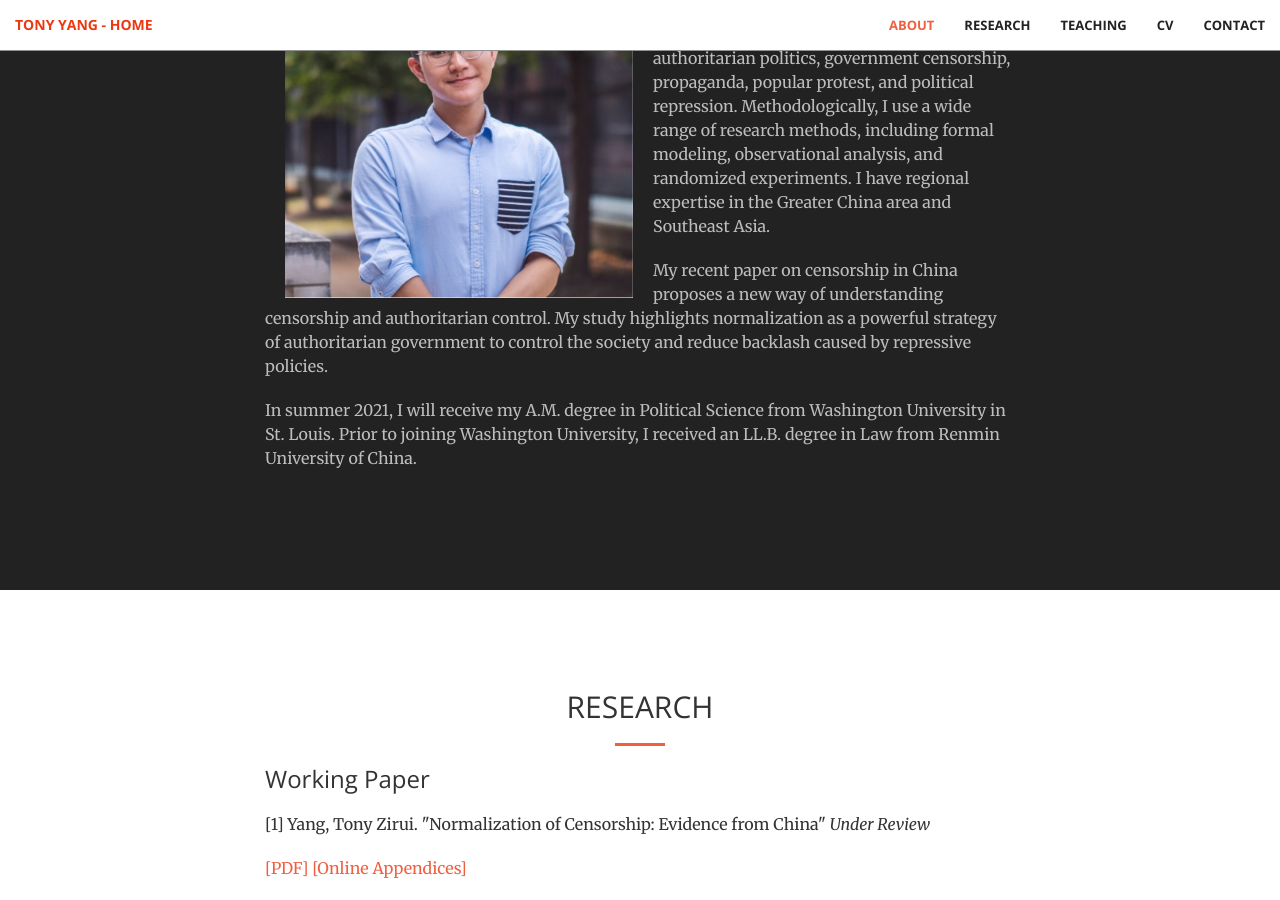
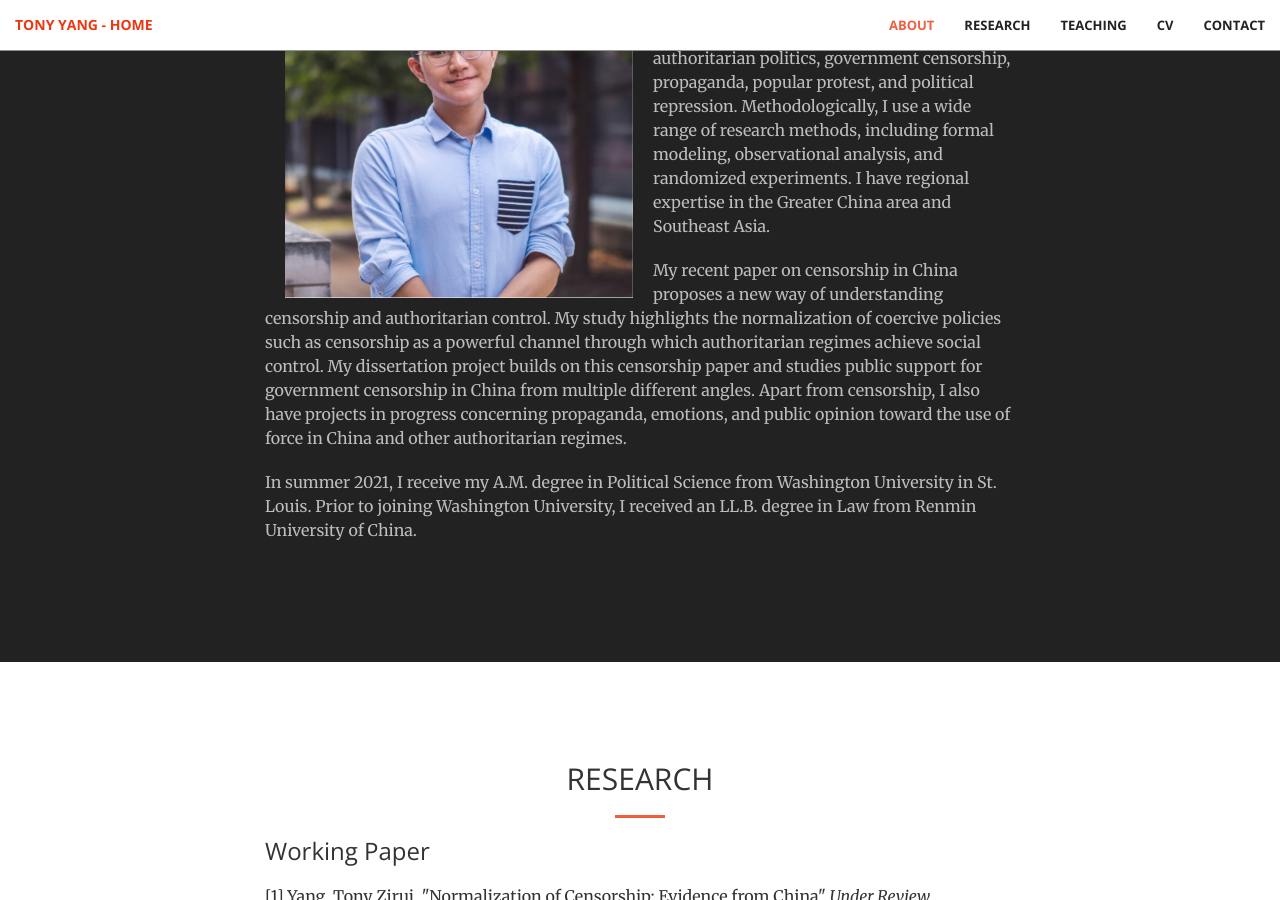
Before and after one commit to tonyhsfz/website, a Jekyll site: the page built from index.html, in a window 1280 px wide and 900 px high, scrolled down 1126 px. Built offline with Jekyll 4.4.1, drawn with Linux system fonts in a browser that asks for light colours.

Commit message:
Update Bio.html

```diff
--- a/_includes/Bio.html
+++ b/_includes/Bio.html
@@ -7,8 +7,8 @@
                 <p></p>
                 <img align="left" src="img/Yang.JPG" hspace="20"  width="348" height="348" >
                 <p class="text-faded">I am a fourth-year Ph.D. student in Political Science at <a href="https://polisci.wustl.edu/">Washington University in St. Louis</a>. I study comparative politics and political behavior. Specifically, I am interested in authoritarian politics, government censorship, propaganda, popular protest, and political repression. Methodologically, I use a wide range of research methods, including formal modeling, observational analysis, and randomized experiments. I have regional expertise in the Greater China area and Southeast Asia.</p>
-                <p class="text-faded">My recent paper on censorship in China proposes a new way of understanding censorship and authoritarian control. My study highlights normalization as a powerful strategy of authoritarian government to control the society and reduce backlash caused by repressive policies.</p>
-                <p class="text-faded">In summer 2021, I will receive my A.M. degree in Political Science from Washington University in St. Louis. Prior to joining Washington University, I received an LL.B. degree in Law from Renmin University of China.</p>
+                <p class="text-faded">My recent paper on censorship in China proposes a new way of understanding censorship and authoritarian control. My study highlights the normalization of coercive policies such as censorship as a powerful channel through which authoritarian regimes achieve social control. My dissertation project builds on this censorship paper and studies public support for government censorship in China from multiple different angles. Apart from censorship, I also have projects in progress concerning propaganda, emotions, and public opinion toward the use of force in China and other authoritarian regimes.</p>
+                <p class="text-faded">In summer 2021, I receive my A.M. degree in Political Science from Washington University in St. Louis. Prior to joining Washington University, I received an LL.B. degree in Law from Renmin University of China.</p>
             </div>
         </div>
     </div>
```
